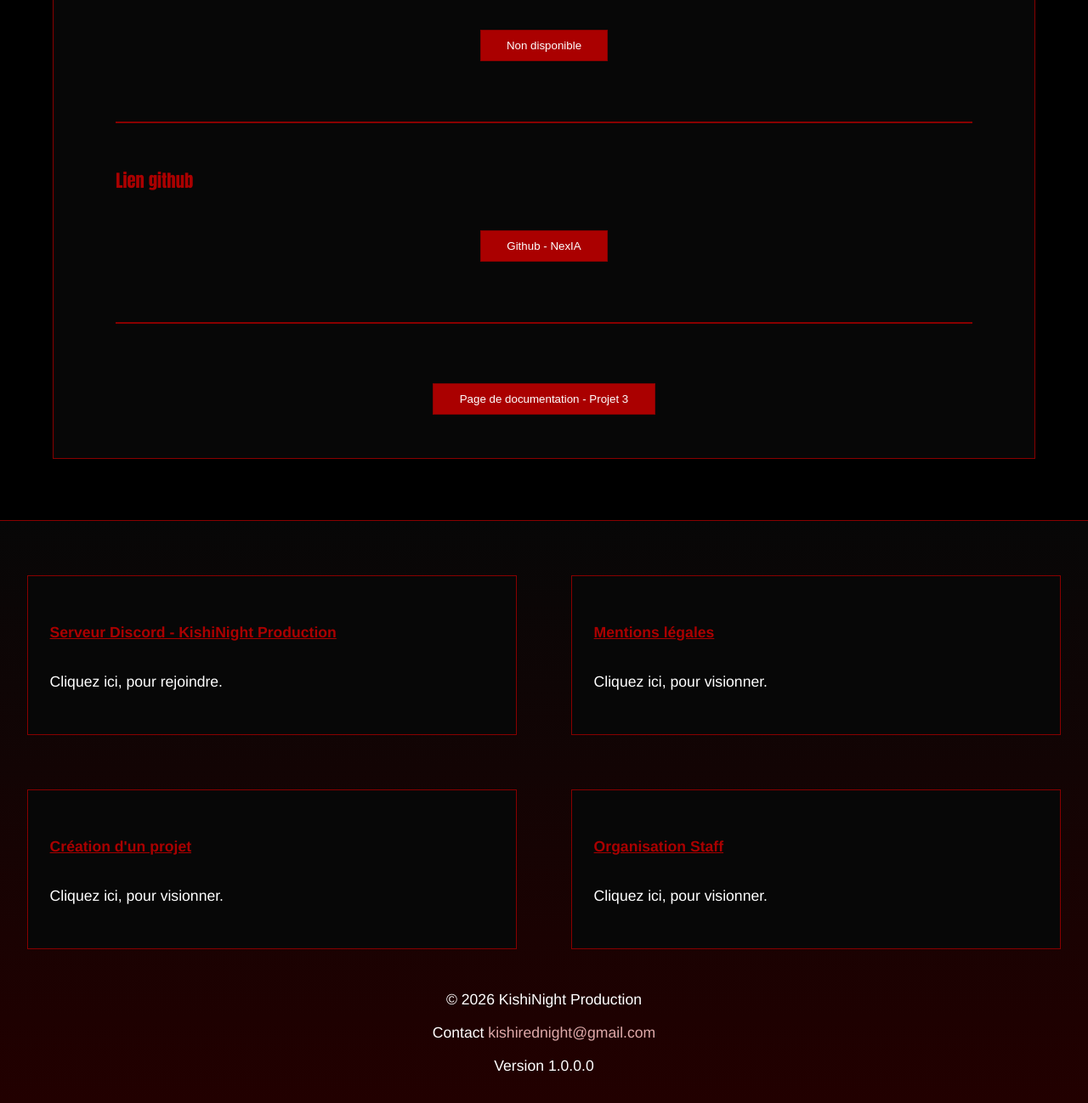
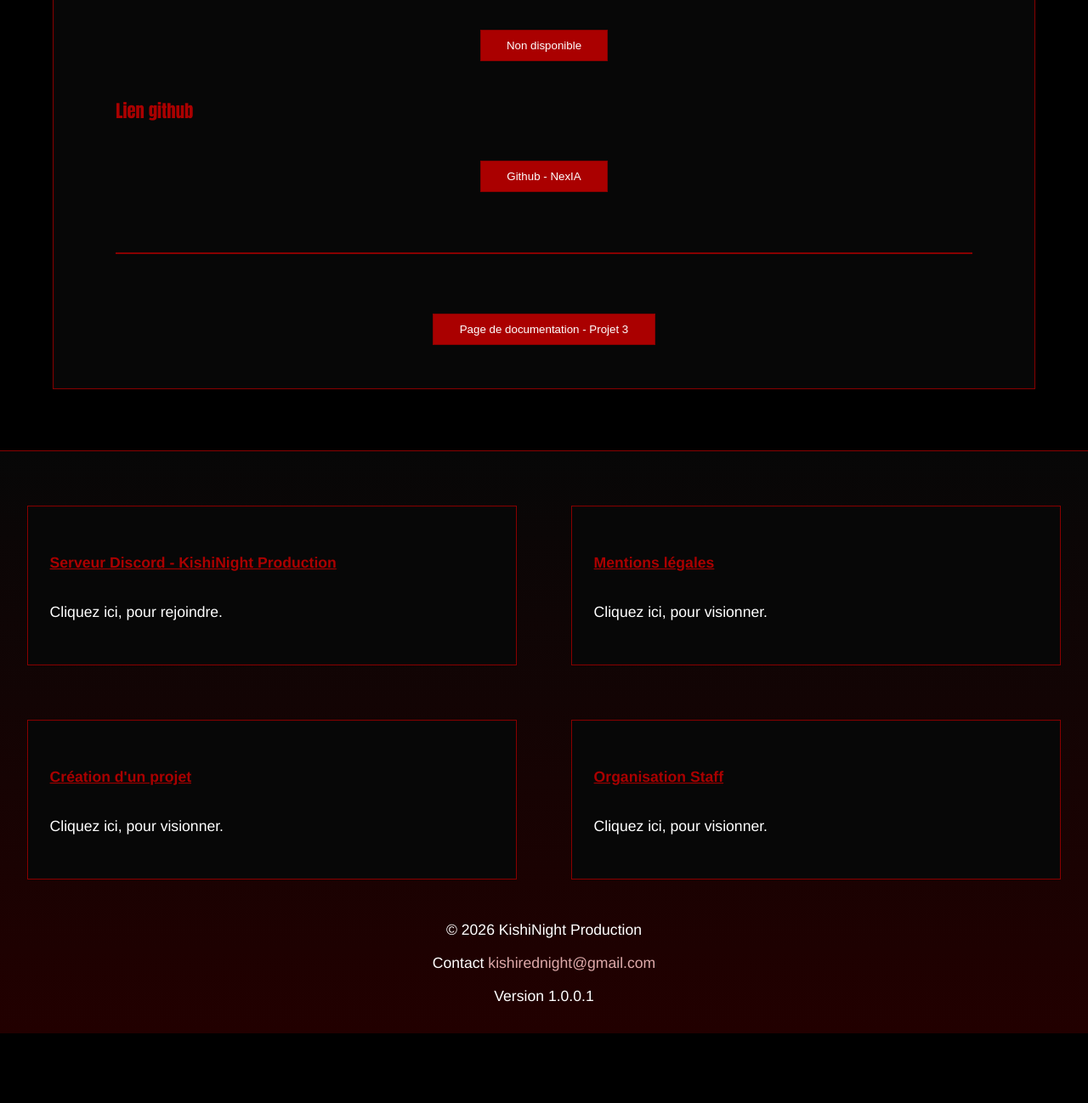
Before and after one commit to kishinight-production/informations-repo, a plain HTML site: page index.html in a window 1280 px wide. Shown: the part 3997-5295 px from the top of the page at 85% size. After the commit the page ends 5213 px from the top, so only its background shows below. Drawn offline with Linux system fonts and the light colour scheme.

Commit message:
correction erreur

```diff
--- a/index.html
+++ b/index.html
@@ -186,8 +186,6 @@
                     </a>
                 </div>
 
-                <hr>
-
                 <h3>Lien github</h3>
 
                 <div class="button">
@@ -233,7 +231,7 @@
 
             <p>© 2026 KishiNight Production</p>
             <p>Contact <a href="mailto:kishirednight@gmail.com">kishirednight@gmail.com</a></p>
-            <p>Version 1.0.0.0</p>
+            <p>Version 1.0.0.1</p>
         </footer>
 
         <script>
```
Also changed, not shown: projets/projet2.html (+2 -2 lines).
